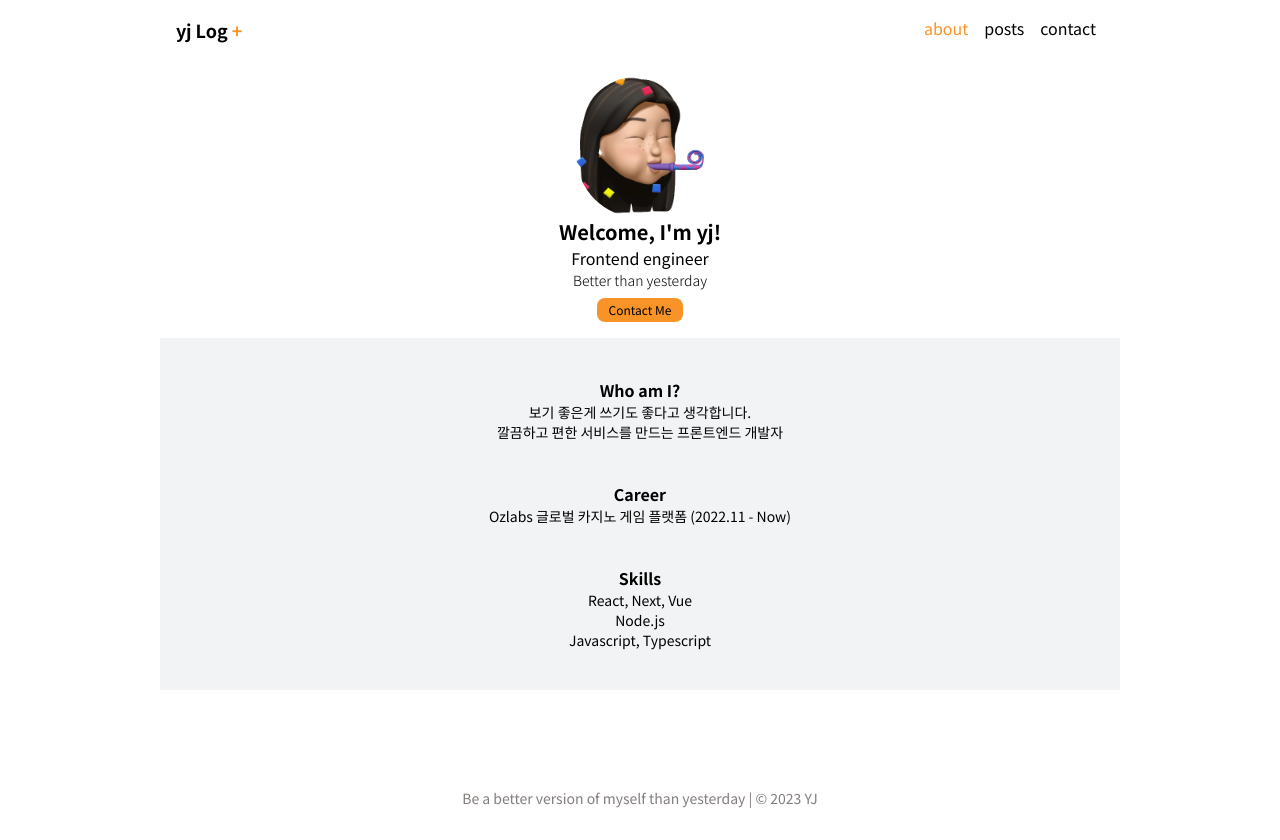
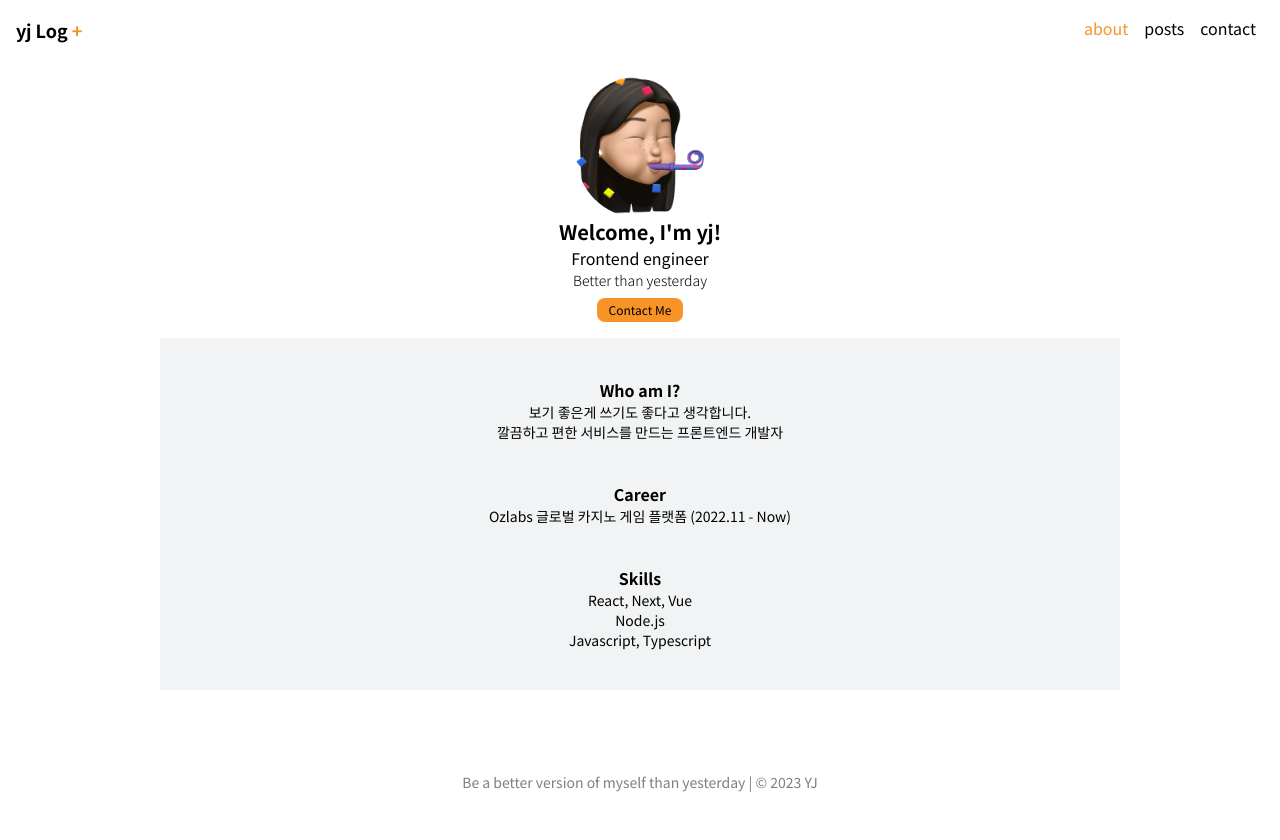
Before and after one commit to yjleeinkr/yj-log, a Next.js app: page /about in a window 1280 px wide. After the commit the page ends 800 px from the top, so only its background shows below. Built offline with nearby package versions, Linux system fonts and the light colour scheme.

Commit message:
layout 수정: footer 고정 시 children 감싸는 main 태그에 flex-grow: 1 적용

```diff
--- a/src/app/globals.css
+++ b/src/app/globals.css
@@ -2,16 +2,8 @@
 @tailwind components;
 @tailwind utilities;
 
-:root {
-  --foreground-rgb: 0, 0, 0;
-  --background-start-rgb: 214, 219, 220;
-  --background-end-rgb: 255, 255, 255;
+html,
+body {
+  height: 100vh;
+  overflow: auto;
 }
-
-@media (prefers-color-scheme: dark) {
-  :root {
-    --foreground-rgb: 255, 255, 255;
-    --background-start-rgb: 0, 0, 0;
-    --background-end-rgb: 0, 0, 0;
-  }
-}
--- a/src/app/layout.tsx
+++ b/src/app/layout.tsx
@@ -1,6 +1,7 @@
 import './globals.css';
 import { Noto_Sans_KR } from 'next/font/google';
 import Header from '@/components/Header';
+import Footer from '@/components/Footer';
 
 const notoKR = Noto_Sans_KR({ weight: ['100', '300', '400', '500', '700', '900'], subsets: ['latin'] });
 
@@ -11,17 +12,11 @@ export const metadata = {
 
 export default function RootLayout({ children }: { children: React.ReactNode }) {
   return (
-    <html lang="en">
-      <body className={notoKR.className}>
-        <div className="h-auto min-h-[100vh]">
-          <Header />
-          {children}
-        </div>
-        <footer className="h-10 py-2  translate-y-[-50%]">
-          <p className="text-center text-[3vw] sm:text-sm text-secondary">
-            Be a better version of myself than yesterday | © 2023 YJ
-          </p>
-        </footer>
+    <html lang="en" className={notoKR.className}>
+      <body className="flex flex-col max-w-screen-2xl mx-auto">
+        <Header />
+        <main className="grow">{children}</main>
+        <Footer />
       </body>
     </html>
   );
--- a/src/components/ContactButton.tsx
+++ /dev/null
@@ -1,9 +0,0 @@
-import Link from 'next/link';
-
-export default function ContactButton() {
-  return (
-    <Link href="/contact" className="text-xs bg-highlight rounded-lg py-1 px-3 hover:shadow-highlight transition-all">
-      Contact Me
-    </Link>
-  );
-}
--- /dev/null
+++ b/src/components/Footer.tsx
@@ -0,0 +1,9 @@
+export default function Footer() {
+  return (
+    <footer>
+      <p className="text-center text-[3vw] sm:text-sm text-secondary py-2">
+        Be a better version of myself than yesterday | © 2023 YJ
+      </p>
+    </footer>
+  );
+}
--- a/src/components/Header.tsx
+++ b/src/components/Header.tsx
@@ -16,7 +16,7 @@ export default function Header() {
   const pathname = usePathname();
 
   return (
-    <header className="flex p-2 sm:p-4 justify-between max-w-[90%] lg:max-w-[85%] xl:max-w-[75%] m-zero-auto">
+    <header className="flex p-4 justify-between">
       <h1 className="text-base sm:text-lg font-bold whitespace-nowrap">
         <Link href="/">
           yj Log <span className="text-highlight">+</span>
--- a/src/components/Profile.tsx
+++ b/src/components/Profile.tsx
@@ -1,6 +1,6 @@
 import Image from 'next/image';
+import Link from 'next/link';
 import avatarImg from 'public/img/avatar.png';
-import ContactButton from './ContactButton';
 
 export default function Profile() {
   return (
@@ -8,10 +8,12 @@ export default function Profile() {
       <figure className="rounded-full overflow-hidden w-32">
         <Image src={avatarImg} alt="avatar" priority />
       </figure>
-      <h1 className="text-xl font-bold">Welcome, I'm yj!</h1>
-      <p>Frontend engineer</p>
+      <h2 className="text-xl font-bold">{"Welcome, I'm yj!"}</h2>
+      <h3>Frontend engineer</h3>
       <p className="text-sm font-light pb-2">Better than yesterday</p>
-      <ContactButton />
+      <Link href="/contact" className="text-xs bg-highlight rounded-lg py-1 px-3 hover:shadow-highlight transition-all">
+        Contact Me
+      </Link>
     </div>
   );
 }
```
